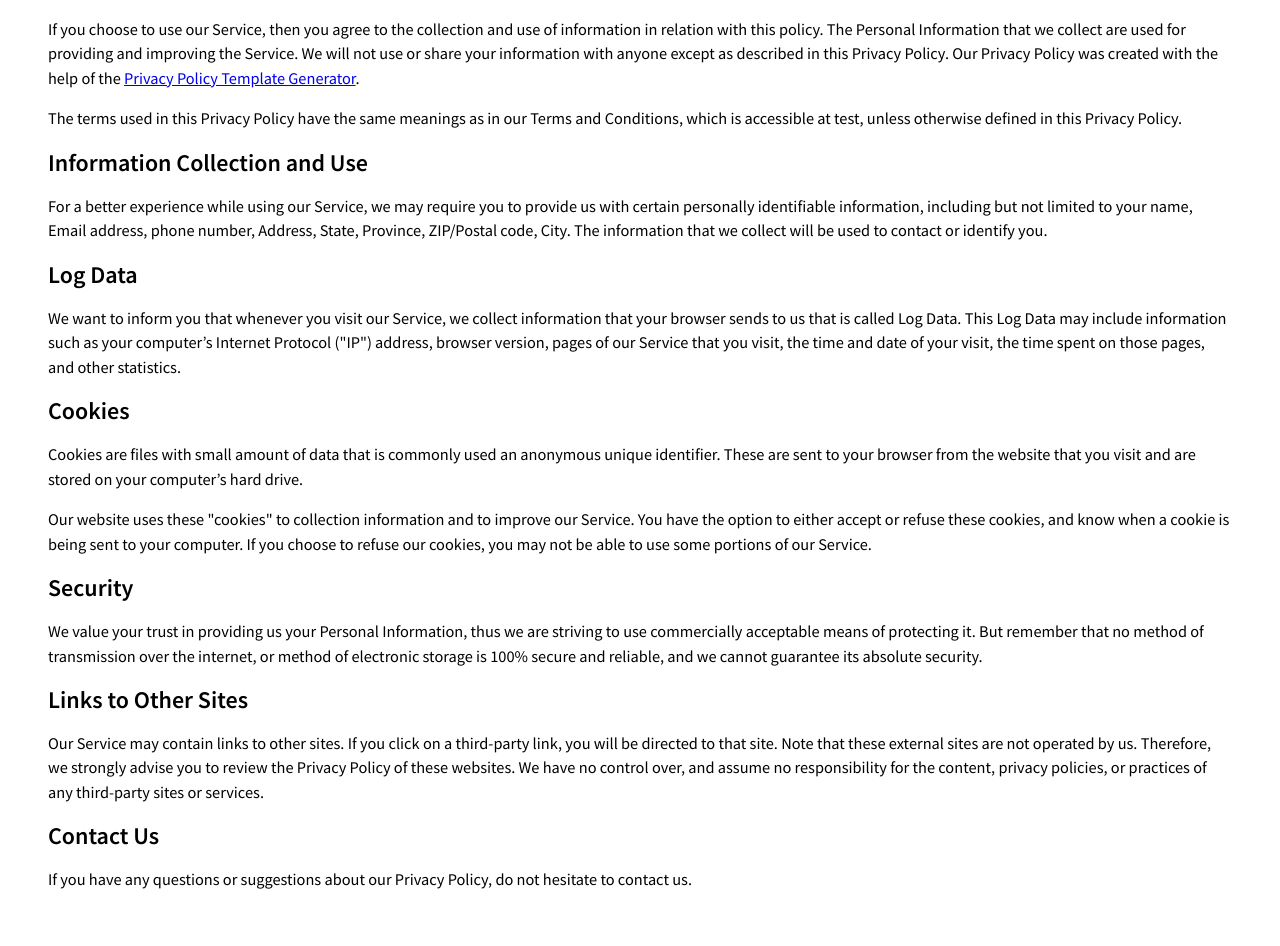
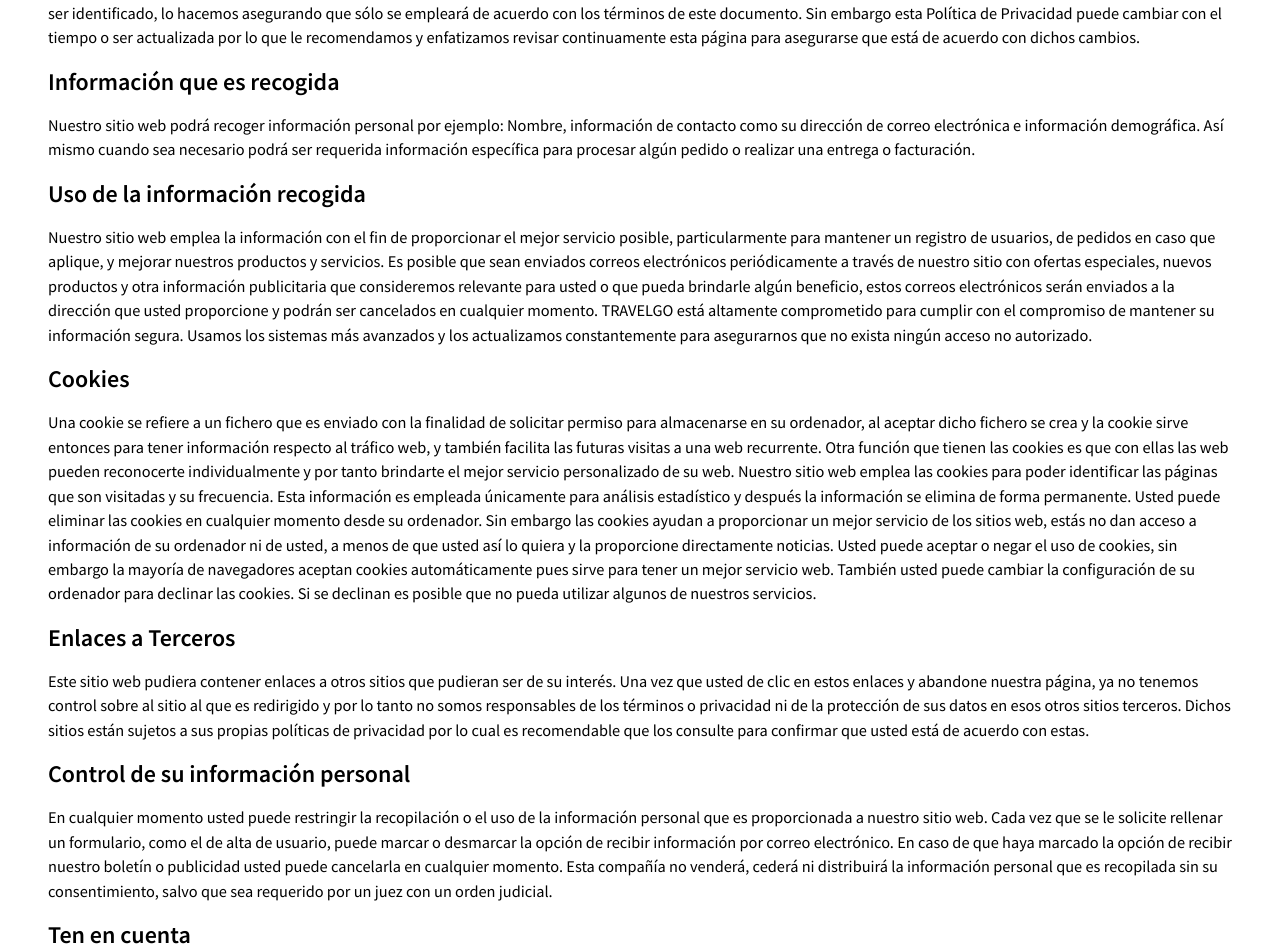
Before and after one commit to MelvinAguilar/TravelGo, a React (Vite) app in the folder Client/travel-go-client/: page /privacy-policy in a window 1280 px wide. Shown: the part 249-1195 px from the top of the page. Built offline with nearby package versions, Linux system fonts and the light colour scheme.

Commit message:
:sparkles: Translate Views and update styles

```diff
--- a/Client/travel-go-client/src/views/NotFoundView/NotFoundView.module.scss
+++ b/Client/travel-go-client/src/views/NotFoundView/NotFoundView.module.scss
@@ -3,11 +3,12 @@
 .ErrorContainer {
   min-height: 100vh;
   max-width: 72.5rem;
-  padding: 3rem;
+  padding: 5rem;
   align-items: center;
   gap: 5rem;
   padding-top: 5rem;
   text-align: center;
+  align-content: center;
 
   img {
     max-width: 13.75rem;
@@ -18,7 +19,7 @@
   }
 
   &__title {
-    font-size: 1.125rem;
+    font-size: 1rem;
     font-weight: 700;
   }
 
--- a/Client/travel-go-client/src/views/PlaceView/PlaceView.jsx
+++ b/Client/travel-go-client/src/views/PlaceView/PlaceView.jsx
@@ -9,7 +9,7 @@ import Footer from "../../components/Footer/Footer";
 const placeInformation = {
     "nombre": "Cascada La Olomina · Arambala, Morazán",
     "precio": 45.00,
-    "descripcion_general": "A wall of rock and trees guards La Olomina waterfall, and its formation of two levels makes it a visually incredible waterfall.  Its turquoise water gives a unique look to this waterfall. La Olomina has a crystal clear two-stroke waterfall over 50 meters high surrounded by a small oak forest",
+    "descripcion_general": "La Olomina, se encuentra custodiada por una pared de roca y árboles y su formación de dos niveles la hacen una cascada visualmente increíble. Sas aguas turquesas le dan un vista única a esta cascada. La Olomina tiene una casacada cristalina de dos nivel que se eleva más de 50 metros rodeada por un pequerño bosque de robles, ideal para aventureros que buscan una experiencia impriosante.",
     "cant_comentarios": 100,
     "puntuacion_prom": 4.5,
     "images": ["./src/assets/img/1.jpg"
@@ -19,9 +19,9 @@ const placeInformation = {
 };
 
 const comments = {
-    "usuario": "John el mas john",
+    "usuario": "Carlos Meléndez",
     "fecha": "14 de agosto de 2022",
-    "comentario": "Lorem ipsum dolor sit amet, consectetur adipiscing elit. Praesent vulputate sodales suscipit. Aenean auctor nunc sit amet lacus auctor rutrum. Nunc at dictum tortor. Nunc sit amet lectus varius, vulputate ligula et, commodo nibh."
+    "comentario": "Esta cascada es espectácular, sus aguas son tan cristalinas, de un turqeusa muy hermoso. El lugar es perfecto para acampar y disfutrar de la naturaleza."
 }
 
 
--- a/Client/travel-go-client/src/views/PrivacyPolicyView/PrivacyPolicyView.jsx
+++ b/Client/travel-go-client/src/views/PrivacyPolicyView/PrivacyPolicyView.jsx
@@ -8,99 +8,56 @@ const PrivacyPolicyView = ({ className, ...rest }) => {
       <Header />
       <main>
         <section className={classes["Privacy-policy"]} {...rest}>
-          <h1 className={classes["Privacy-policy__title"]}>Privacy Policy</h1>
+          <h1 className={classes["Privacy-policy__title"]}>POLÍTICA DE PRIVACIDAD</h1>
           <p>
-            This page is used to inform website visitors regarding our policies
-            with the collection, use, and disclosure of Personal Information if
-            anyone decided to use our Service, the test website.
-          </p>
-
-          <p>
-            If you choose to use our Service, then you agree to the collection
-            and use of information in relation with this policy. The Personal
-            Information that we collect are used for providing and improving the
-            Service. We will not use or share your information with anyone
-            except as described in this Privacy Policy. Our Privacy Policy was
-            created with the help of the{" "}
-            <a href="https://www.privacypolicytemplate.net/">
-              Privacy Policy Template Generator
-            </a>
-            .
-          </p>
-
-          <p>
-            The terms used in this Privacy Policy have the same meanings as in
-            our Terms and Conditions, which is accessible at test, unless
-            otherwise defined in this Privacy Policy.
+            El presente Política de Privacidad establece los términos en que TRAVELGO usa y protege la información que es proporcionada por sus usuarios al momento de utilizar su sitio web. Esta compañía está comprometida con la seguridad de los datos de sus usuarios. Cuando le pedimos llenar los campos de información personal con la cual usted pueda ser identificado, lo hacemos asegurando que sólo se empleará de acuerdo con los términos de este documento. Sin embargo esta Política de Privacidad puede cambiar con el tiempo o ser actualizada por lo que le recomendamos y enfatizamos revisar continuamente esta página para asegurarse que está de acuerdo con dichos cambios.
           </p>
 
           <h2 className={classes["Privacy-policy__subtitle"]}>
-            Information Collection and Use
+           Información que es recogida
           </h2>
+          <p>Nuestro sitio web podrá recoger información personal por ejemplo: Nombre, información de contacto como  su dirección de correo electrónica e información demográfica. Así mismo cuando sea necesario podrá ser requerida información específica para procesar algún pedido o realizar una entrega o facturación.
+        </p>
 
+          <h2 className={classes["Privacy-policy__subtitle"]}>
+          Uso de la información recogida
+          </h2>
           <p>
-            For a better experience while using our Service, we may require you
-            to provide us with certain personally identifiable information,
-            including but not limited to your name, Email address, phone number,
-            Address, State, Province, ZIP/Postal code, City. The information
-            that we collect will be used to contact or identify you.
-          </p>
+        Nuestro sitio web emplea la información con el fin de proporcionar el mejor servicio posible, particularmente para mantener un registro de usuarios, de pedidos en caso que aplique, y mejorar nuestros productos y servicios.  Es posible que sean enviados correos electrónicos periódicamente a través de nuestro sitio con ofertas especiales, nuevos productos y otra información publicitaria que consideremos relevante para usted o que pueda brindarle algún beneficio, estos correos electrónicos serán enviados a la dirección que usted proporcione y podrán ser cancelados en cualquier momento.
 
-          <h2 className={classes["Privacy-policy__subtitle"]}>Log Data</h2>
-
-          <p>
-            We want to inform you that whenever you visit our Service, we
-            collect information that your browser sends to us that is called Log
-            Data. This Log Data may include information such as your computer’s
-            Internet Protocol ("IP") address, browser version, pages of our
-            Service that you visit, the time and date of your visit, the time
-            spent on those pages, and other statistics.
-          </p>
-
-          <h2 className={classes["Privacy-policy__subtitle"]}>Cookies</h2>
-
-          <p>
-            Cookies are files with small amount of data that is commonly used an
-            anonymous unique identifier. These are sent to your browser from the
-            website that you visit and are stored on your computer’s hard drive.
-          </p>
-
-          <p>
-            Our website uses these "cookies" to collection information and to
-            improve our Service. You have the option to either accept or refuse
-            these cookies, and know when a cookie is being sent to your
-            computer. If you choose to refuse our cookies, you may not be able
-            to use some portions of our Service.
-          </p>
-
-          <h2 className={classes["Privacy-policy__subtitle"]}>Security</h2>
-
-          <p>
-            We value your trust in providing us your Personal Information, thus
-            we are striving to use commercially acceptable means of protecting
-            it. But remember that no method of transmission over the internet,
-            or method of electronic storage is 100% secure and reliable, and we
-            cannot guarantee its absolute security.
+        TRAVELGO está altamente comprometido para cumplir con el compromiso de mantener su información segura. Usamos los sistemas más avanzados y los actualizamos constantemente para asegurarnos que no exista ningún acceso no autorizado.
           </p>
 
           <h2 className={classes["Privacy-policy__subtitle"]}>
-            Links to Other Sites
-          </h2>
+          Cookies
+        </h2>
+        <p>Una cookie se refiere a un fichero que es enviado con la finalidad de solicitar permiso para almacenarse en su ordenador, al aceptar dicho fichero se crea y la cookie sirve entonces para tener información respecto al tráfico web, y también facilita las futuras visitas a una web recurrente. Otra función que tienen las cookies es que con ellas las web pueden reconocerte individualmente y por tanto brindarte el mejor servicio personalizado de su web.
+
+        Nuestro sitio web emplea las cookies para poder identificar las páginas que son visitadas y su frecuencia. Esta información es empleada únicamente para análisis estadístico y después la información se elimina de forma permanente. Usted puede eliminar las cookies en cualquier momento desde su ordenador. Sin embargo las cookies ayudan a proporcionar un mejor servicio de los sitios web, estás no dan acceso a información de su ordenador ni de usted, a menos de que usted así lo quiera y la proporcione directamente noticias. Usted puede aceptar o negar el uso de cookies, sin embargo la mayoría de navegadores aceptan cookies automáticamente pues sirve para tener un mejor servicio web. También usted puede cambiar la configuración de su ordenador para declinar las cookies. Si se declinan es posible que no pueda utilizar algunos de nuestros servicios.</p>
+
+        <h2 className={classes["Privacy-policy__subtitle"]}>
+        Enlaces a Terceros
+        </h2>
+        <p>
+          Este sitio web pudiera contener enlaces a otros sitios que pudieran ser de su interés. Una vez que usted de clic en estos enlaces y abandone nuestra página, ya no tenemos control sobre al sitio al que es redirigido y por lo tanto no somos responsables de los términos o privacidad ni de la protección de sus datos en esos otros sitios terceros. Dichos sitios están sujetos a sus propias políticas de privacidad por lo cual es recomendable que los consulte para confirmar que usted está de acuerdo con estas.
+        </p>
+
+        <h2 className={classes["Privacy-policy__subtitle"]}>
+       Control de su información personal
+        </h2>
+        <p>
+          En cualquier momento usted puede restringir la recopilación o el uso de la información personal que es proporcionada a nuestro sitio web.  Cada vez que se le solicite rellenar un formulario, como el de alta de usuario, puede marcar o desmarcar la opción de recibir información por correo electrónico.  En caso de que haya marcado la opción de recibir nuestro boletín o publicidad usted puede cancelarla en cualquier momento.
+          Esta compañía no venderá, cederá ni distribuirá la información personal que es recopilada sin su consentimiento, salvo que sea requerido por un juez con un orden judicial.
+
+        </p>
+
+
+
+
+          <h2 className={classes["Privacy-policy__subtitle"]}>Ten en cuenta</h2>
 
           <p>
-            Our Service may contain links to other sites. If you click on a
-            third-party link, you will be directed to that site. Note that these
-            external sites are not operated by us. Therefore, we strongly advise
-            you to review the Privacy Policy of these websites. We have no
-            control over, and assume no responsibility for the content, privacy
-            policies, or practices of any third-party sites or services.
-          </p>
-
-          <h2 className={classes["Privacy-policy__subtitle"]}>Contact Us</h2>
-
-          <p>
-            If you have any questions or suggestions about our Privacy Policy,
-            do not hesitate to contact us.
+          TRAVELGO Se reserva el derecho de cambiar los términos de la presente Política de Privacidad en cualquier momento.
           </p>
         </section>
       </main>
--- a/Client/travel-go-client/src/views/ShoppingCartView/ShoppingCartView.jsx
+++ b/Client/travel-go-client/src/views/ShoppingCartView/ShoppingCartView.jsx
@@ -187,16 +187,16 @@ const ShoppingCartView = ()=>{
                 <div className={classes["shopping-cart-introduction"]}>
                     <Link to="/" className={classes.back}>
                         <ArrowLeft/>
-                        Back to home
+                        Regresar a Inicio
                     </Link>
                     <div>
                         <h1>{`CARRITO (${listItems.length})`}</h1>
-                        <p>Lorem ipsum dolor sit amet consectetur adipiscing elit, proin commodo nisi montes sed volutpat rhoncus, dictum congue arcu lacinia odio viverra.</p>
+                        <p>Ten encuenta que tu reserva no se efecturá hasta que hayas hecho tu pago.</p>
                     </div>
                 </div>
 
                 <section className={classes["shopping-cart-items"]}>
-                    <h2 className="sr-only">Items in shopping cart</h2>
+                    <h2 className="sr-only">Tus trips</h2>
                     {(mappedShoppingCart.length > 0) ? mappedShoppingCart : <p className={classes["empty-cart"]}>No hay elementos en el carrito</p>}
                 </section>
 
```
Also changed, not shown: Client/travel-go-client/src/views/LandingView/LandingView.jsx (+9 -13 lines), Client/travel-go-client/src/views/LandingView/LandingView.module.scss (+9 -7 lines), Client/travel-go-client/src/views/NotFoundView/NotFoundView.jsx (+5 -5 lines), Client/travel-go-client/src/views/TermsOfServiceView/TermsOfServiceView.jsx (+39 -35 lines).
